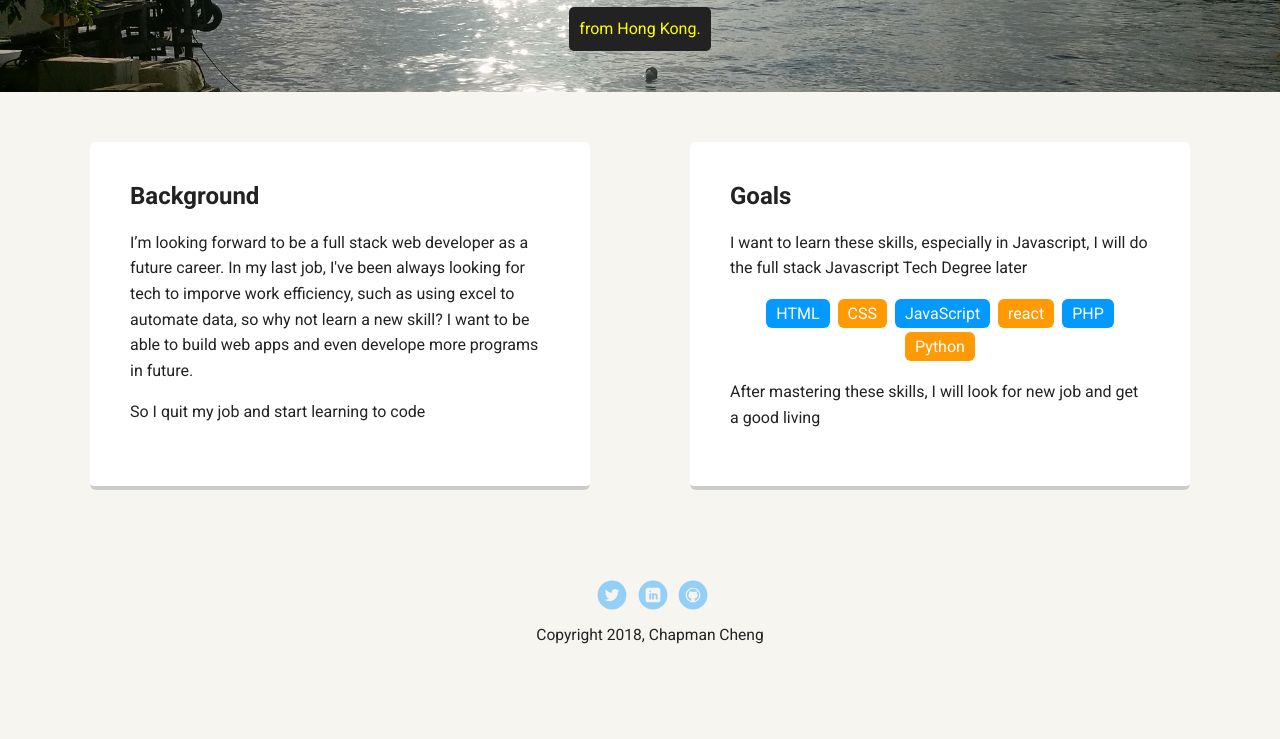
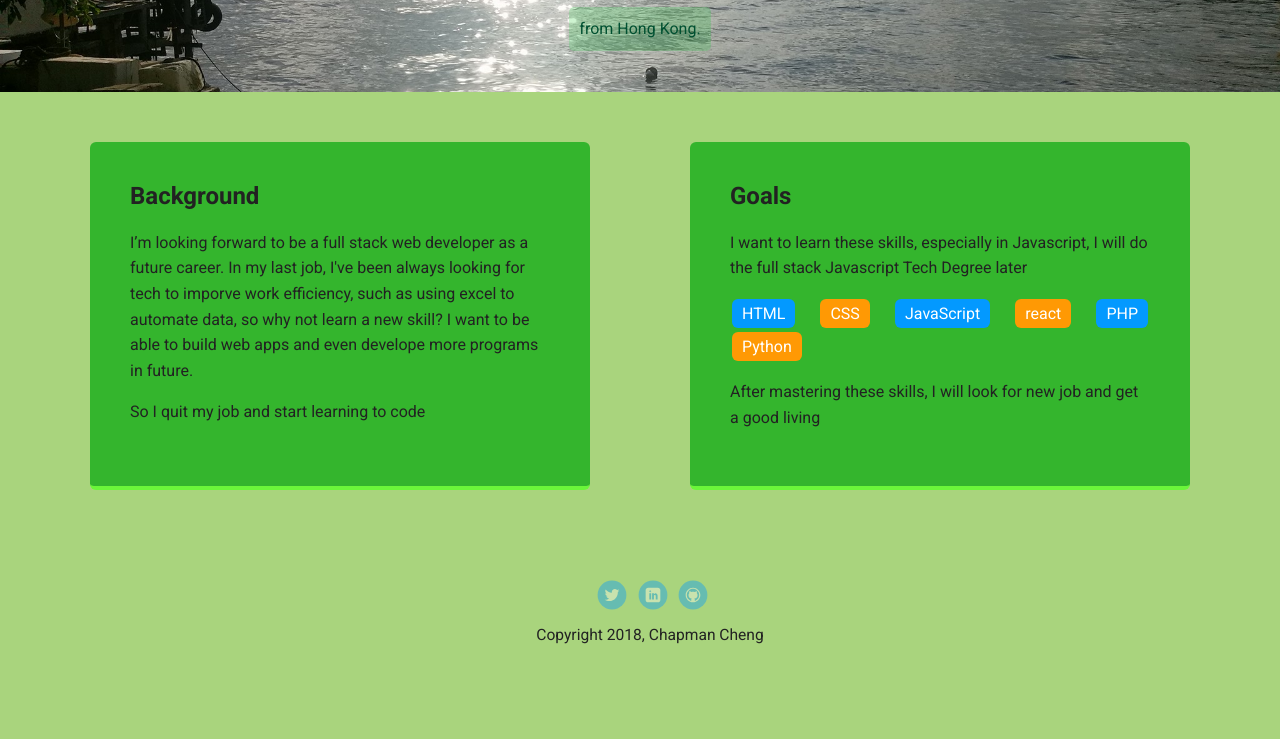
Before and after one commit to chapman-cc/thtechdegree_unit01, a plain HTML site: page index.html in a window 1280 px wide. Shown: the part 378-1117 px from the top of the page. Drawn offline with Linux system fonts and the light colour scheme; a web font is replaced by a local one.

Commit message:
change various background colors

```diff
--- a/styles.css
+++ b/styles.css
@@ -9,13 +9,13 @@ body {
   text-align: center;
   font-family: 'Roboto', sans-serif;
   color: #222;
-  background: #f7f5f0;
+  background-color: rgb(169, 212, 125);
 }
 /* Link Styles */
 
 a {
   text-decoration: none;
-  color: #999;
+  color: white;
 }
 a:hover {
   color: #6633ff;
@@ -25,7 +25,7 @@ a:hover {
 
 .main-nav {
   width: 100%;
-  background: black;
+  background: rgba(20, 108, 39);
   min-height: 30px;
   padding: 10px;
   position: fixed;
@@ -74,28 +74,28 @@ header .profile-image {
   transition: all 1s;
 }
 header .profile-image:hover {
-  transform: scale(1.2) rotate(5deg) translate(10%, -30%);
+  transform: scale(1.2) rotate(5deg);
 
 }
 .tag {
-  background-color: #efefef;
-  color: black;
+  background-color: rgba(17, 204, 53, 0.2);
+  color: #005031;
   padding: 10px;
   border-radius: 5px;
   display: table;
   margin: 10px auto;
 }
 .location {
-  background-color: #222;
-  color: yellow;
+  background-color: rgba(17, 204, 53, 0.2);
+  color: #005031;
 }
 .card {
   margin: 30px;
   padding: 20px 40px 40px;
   max-width: 500px;
   text-align: left;
-  background: #fff;
-  border-bottom: 4px solid #ccc;
+  background: rgb(52, 181, 45);
+  border-bottom: 4px solid rgb(107, 246, 58);
   border-radius: 6px;
   transition: all .5s;
 }
@@ -105,12 +105,12 @@ header .profile-image:hover {
 }
 
 .card:hover {
-  border-color: #ff99ff;
+  border-color: rgb(42, 113, 64);
 }
 
 ul.skills {
   padding: 0;
-  text-align: center;
+  text-align: justify;
 }
 
 .skills li {
@@ -183,6 +183,7 @@ a.social:hover {
       -ms-flex-pack: distribute;
       justify-content: space-around;
       margin: 0 auto;
+
   }
 
   header {
@@ -197,6 +198,7 @@ a.social:hover {
 
   main {
     padding-top: 20px;
+
   }
 
   main p {
```
